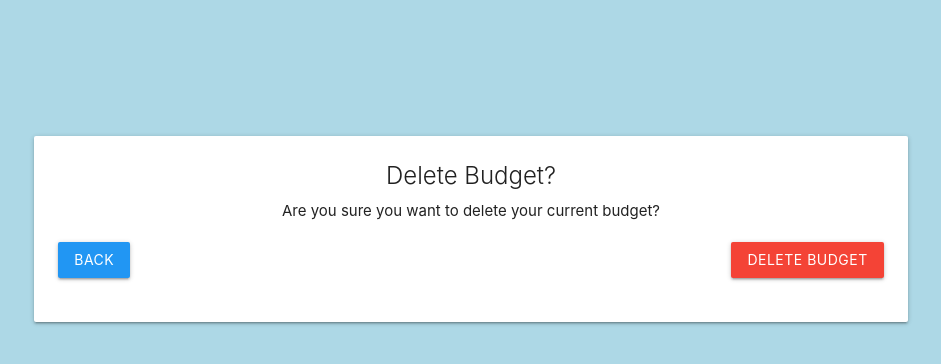
After one commit to DisSupEng/silver-coin, a Django app: page /budget/delete in a window 1280 px wide. The commit adds this page. Shown: the top 364 px of the page, without its empty margins (169-1110 px from the left). Run offline with Django 4.2, Linux system fonts and the light colour scheme; the visitor is signed in with stand-in values (Sample User, id 1); data that the repository does not hold is empty.

Commit message:
Add delete view, change theme colour.

```diff
--- a/silver_coin/budget/forms/budget.py
+++ b/silver_coin/budget/forms/budget.py
@@ -20,5 +20,5 @@ class BudgetModelForm(forms.ModelForm):
 
     period_type = forms.ChoiceField(
         choices=PERIOD_CHOICES,
-        widget=forms.Select(attrs={"class": "browser-default"})
+        widget=forms.Select()
     )
--- a/silver_coin/budget/models/budget.py
+++ b/silver_coin/budget/models/budget.py
@@ -11,7 +11,7 @@ class Budget(models.Model):
     """
     budget_id = models.AutoField(primary_key=True)
     name = models.CharField(max_length=25, validators=[MaxLengthValidator(25, "Name cannot be greater than 25 characters")], null=False, blank=False, verbose_name="Name")
-    description = models.TextField(max_length=250, validators=[MaxLengthValidator(250, "Description cannot be greater than 250 characters")], null=False, blank=True, default="", verbose_name="Description")
+    description = models.CharField(max_length=250, validators=[MaxLengthValidator(250, "Description cannot be greater than 250 characters")], null=False, blank=True, default="", verbose_name="Description")
     # est_expenses are defined on the Amount model
     # est_incomes are defined on the Amount model
     period_type = models.CharField(choices=PERIOD_CHOICES, null=False, blank=False, max_length=6, default="weeks", verbose_name="Period Type")
--- /dev/null
+++ b/silver_coin/budget/templates/budget/budget_delete.html
@@ -0,0 +1,36 @@
+{% extends 'base.html' %}
+
+{% block title %}Delete Budget{% endblock %}
+
+{% block content %}
+    <div class="row">
+        <div class="col s12">
+            <div class="card">
+                <div class="card-content">
+                    <span class="card-title center">Delete Budget?</span>
+                    <div class="row">
+                        <div class="col s12">
+                            <p class="center">Are you sure you want to delete your current budget?</p>
+                        </div>
+                    </div>
+                    <form action="{% url 'delete_budget' %}" method="post">
+                        {% csrf_token %}
+                        <div class="row">
+                            <div class="col s4">
+                            <a href="{% url 'dashboard' %}">
+                                <div class="waves-effect waves-light btn blue">
+                                    Back
+                                </div>
+                            </a>
+                            </div>
+                            <div class="col s4"></div>
+                            <div class="col s4">
+                                <button class="waves-effect waves-light btn right red" type="submit">Delete Budget</button>
+                            </div>
+                        </div>
+                    </form>
+                </div>
+            </div>
+        </div>
+    </div>
+{% endblock %}
--- a/silver_coin/budget/templates/dashboard.html
+++ b/silver_coin/budget/templates/dashboard.html
@@ -31,7 +31,7 @@
                         </div>
                         <div class="row">
                             <a href="{% url 'create_budget' %}">
-                                <div class="col s12 waves-effect waves-light btn">
+                                <div class="col s12 waves-effect waves-light btn blue">
                                     Create Budget
                                 </div>
                             </a>
@@ -52,7 +52,7 @@
                                 <option selected disabled>Please select an action</option>
                                 <optgroup label="Budget Actions">
                                     <option value="{% url 'edit_budget' %}">Edit Budget Details</option></a>
-                                    <option>Delete Budget</option>
+                                    <option value="{% url 'delete_budget' %}">Delete Budget</option>
                                 </optgroup>
                                 <optgroup label="Amount Actions">
                                     <option>Add Amount</option>
--- a/silver_coin/budget/urls.py
+++ b/silver_coin/budget/urls.py
@@ -1,9 +1,13 @@
 from django.urls import path
 
-from .views import DashboardView, CreateBudget, EditBudget
+from .views import DashboardView
+from .views import CreateBudget
+from .views import EditBudget
+from .views import DeleteBudget
 
 urlpatterns = [
     path("dashboard/", DashboardView.as_view(), name="dashboard"),
     path("budget/create", CreateBudget.as_view(), name="create_budget"),
     path("budget/edit", EditBudget.as_view(), name="edit_budget"),
+    path("budget/delete", DeleteBudget.as_view(), name="delete_budget"),
 ]
--- a/silver_coin/budget/views/__init__.py
+++ b/silver_coin/budget/views/__init__.py
@@ -1,3 +1,4 @@
 from .dashboard import DashboardView
 from .budget import CreateBudget
 from .budget import EditBudget
+from .budget import DeleteBudget
--- a/silver_coin/budget/views/budget.py
+++ b/silver_coin/budget/views/budget.py
@@ -1,9 +1,8 @@
 from django.core.exceptions import ValidationError
-from django.forms.models import BaseModelForm
-from django.http import HttpResponse
 from django.urls import reverse_lazy
 from django.views.generic import FormView
 from django.views.generic import UpdateView
+from django.views.generic import DeleteView
 
 from budget.forms import BudgetForm
 from budget.forms import BudgetModelForm
@@ -37,7 +36,24 @@ class CreateBudget(FormView):
         else:
             return self.form_invalid(form)
 
-class EditBudget(UpdateView):
+class UserMixin:
+    """
+    A mixin to get the budget for the logged in user.
+    """
+    def get_queryset(self):
+        """
+        Override to filter by the owner.
+        """
+        queryset = Budget.objects.filter(owner=self.request.user)
+        return queryset
+
+    def get_object(self):
+        """
+        Return the user's budget.
+        """
+        return self.get_queryset().first()
+
+class EditBudget(UserMixin, UpdateView):
     """
     A view for editing the Budget instance.
     """
@@ -46,12 +62,11 @@ class EditBudget(UpdateView):
     success_url = reverse_lazy("dashboard")
     extra_context = {"action": "Edit"}
 
-    def get_queryset(self):
-        """
-        Override to filter by the owner.
-        """
-        queryset = Budget.objects.filter(owner=self.request.user)
-        return queryset
 
-    def get_object(self):
-        return self.get_queryset().first()
+
+class DeleteBudget(UserMixin, DeleteView):
+    """
+    A view for deleting the user's budget.
+    """
+    template_name = "budget/budget_delete.html"
+    success_url = reverse_lazy("dashboard")
--- a/silver_coin/static/css/site.css
+++ b/silver_coin/static/css/site.css
@@ -9,3 +9,38 @@ div.card-container {
 p.error {
     color: red;
 }
+
+
+/* Change the colour of inputs to blue */
+input:not([type]):focus:not([readonly]),
+input[type=text]:not(.browser-default):focus:not([readonly]),
+input[type=password]:not(.browser-default):focus:not([readonly]),
+input[type=email]:not(.browser-default):focus:not([readonly]),
+input[type=url]:not(.browser-default):focus:not([readonly]),
+input[type=time]:not(.browser-default):focus:not([readonly]),
+input[type=date]:not(.browser-default):focus:not([readonly]),
+input[type=datetime]:not(.browser-default):focus:not([readonly]),
+input[type=datetime-local]:not(.browser-default):focus:not([readonly]),
+input[type=tel]:not(.browser-default):focus:not([readonly]),
+input[type=number]:not(.browser-default):focus:not([readonly]),
+input[type=search]:not(.browser-default):focus:not([readonly]),
+textarea.materialize-textarea:focus:not([readonly]) {
+ border-bottom:1px solid blue !important;
+ -webkit-box-shadow:0 1px 0 0 blue !important;
+ box-shadow:0 1px 0 0 blue !important;
+}
+
+/* Change the colour of select options */
+.dropdown-content li>a,
+.dropdown-content li>span {
+ font-size:16px;
+ color: blue;
+ display:block;
+ line-height:22px;
+ padding:14px 16px;
+}
+
+/* Change the colour of select underline */
+.select-wrapper input.select-dropdown:focus {
+    border-bottom:1px solid blue;
+}
```
Also changed, not shown: silver_coin/budget/templates/budget/budget_form.html (+15 -3 lines).
